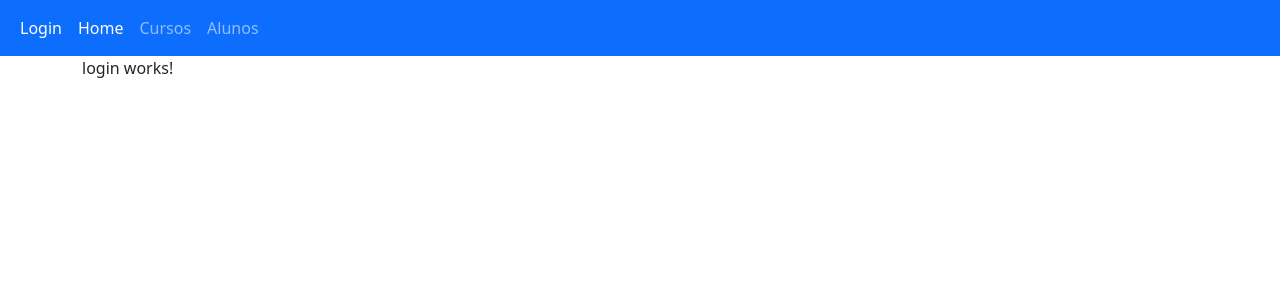
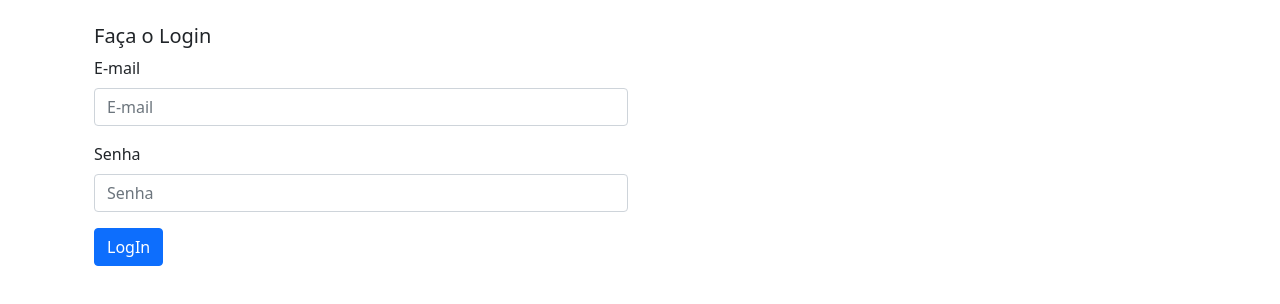
Before and after one commit to AmauriOliveira/angular-curso-loiane, an Angular app in the folder 06 rotas/: page /login in a window 1280 px wide. Shown: the top 304 px of the page. Built offline with nearby package versions, Linux system fonts and the light colour scheme.

Commit message:
Fim da aula 63

```diff
--- a/06 rotas/src/app/app.component.html
+++ b/06 rotas/src/app/app.component.html
@@ -1,12 +1,9 @@
-<nav class="navbar navbar-expand-sm navbar-dark bg-primary">
+<nav class="navbar navbar-expand-sm navbar-dark bg-primary" *ngIf="mostrarMenu">
   <div class="container-fluid">
     <div class="collapse navbar-collapse" id="navbarNav">
       <ul class="navbar-nav">
         <li class="nav-item">
           <a routerLinkActive="active" class="nav-link" routerLink="/login">Login</a>
-        </li>
-        <li class="nav-item">
-          <a routerLinkActive="active" class="nav-link" routerLink="">Home</a>
         </li>
         <li class="nav-item">
           <a routerLinkActive="active" class="nav-link" routerLink="/cursos" [queryParams]="{pagina:1}">Cursos</a>
--- a/06 rotas/src/app/app.component.ts
+++ b/06 rotas/src/app/app.component.ts
@@ -1,4 +1,6 @@
 import { Component } from '@angular/core';
+
+import { AuthService } from './login/auth.service';
 
 @Component({
   selector: 'app-root',
@@ -7,4 +9,18 @@ import { Component } from '@angular/core';
 })
 export class AppComponent {
   title = 'rotas';
+
+  mostrarMenu: boolean = false;
+
+  constructor(private authService: AuthService) {
+  }
+
+  ngOnInit() {
+    this.authService.mostrarMenuEmitter.subscribe(
+      (mostrar: boolean) => this.mostrarMenu = mostrar);
+  }
+
+  ngOnDestroy() {
+    this.authService.mostrarMenuEmitter.unsubscribe();
+  }
 }
--- a/06 rotas/src/app/app.module.ts
+++ b/06 rotas/src/app/app.module.ts
@@ -6,6 +6,7 @@ import { AppComponent } from './app.component';
 import { HomeComponent } from './home/home.component';
 import { LoginComponent } from './login/login.component';
 import { AppRoutingModule } from './app.routing.module';
+import { AuthService } from './login/auth.service';
 @NgModule({
   declarations: [
     AppComponent,
@@ -17,7 +18,7 @@ import { AppRoutingModule } from './app.routing.module';
     FormsModule,
     AppRoutingModule,
   ],
-  providers: [],
+  providers: [AuthService],
   bootstrap: [AppComponent]
 })
 export class AppModule { }
--- /dev/null
+++ b/06 rotas/src/app/login/Usuario.ts
@@ -0,0 +1,9 @@
+export class Usuario {
+  nome: string;
+  senha: string;
+
+  constructor() {
+    this.nome = '';
+    this.senha = '';
+  }
+}
--- /dev/null
+++ b/06 rotas/src/app/login/auth.service.ts
@@ -0,0 +1,30 @@
+import { EventEmitter, Injectable } from '@angular/core';
+import { Router } from '@angular/router';
+import { Usuario } from './Usuario';
+
+@Injectable({
+  providedIn: 'root'
+})
+export class AuthService {
+  private usuarioAutenticado: boolean = false;
+
+  mostrarMenuEmitter: EventEmitter<boolean> = new EventEmitter();
+
+  constructor(private router: Router) { }
+
+  fazerLogin({ nome, senha }: Usuario): void {
+    if (nome === 'amauri' && senha === 'oliveira') {
+
+      this.usuarioAutenticado = true;
+
+      this.mostrarMenuEmitter.emit(true);
+
+      this.router.navigate(['/']);
+    } else {
+      this.usuarioAutenticado = false;
+
+      this.mostrarMenuEmitter.emit(false);
+    }
+
+  }
+}
--- a/06 rotas/src/app/login/login.component.html
+++ b/06 rotas/src/app/login/login.component.html
@@ -1,2 +1,21 @@
-
-<p>login works!</p>
+<div class="container">
+  <div class="row">
+    <div class="col-sm-6">
+      <br>
+      <h5>Faça o Login</h5>
+      <!-- <form> -->
+      <div class="mb-3">
+        <label for="exampleInputEmail1" class="form-label">E-mail</label>
+        <input [(ngModel)]="usuario.nome" type="text" placeholder="E-mail" class="form-control" id="exampleInputEmail1"
+          aria-describedby="emailHelp">
+      </div>
+      <div class="mb-3">
+        <label for="exampleInputPassword1" class="form-label">Senha</label>
+        <input [(ngModel)]="usuario.senha" type="password" placeholder="Senha" class="form-control"
+          id="exampleInputPassword1">
+      </div>
+      <button (click)="fazerLogin()" type="submit" class="btn btn-primary">LogIn</button>
+      <!-- </form> -->
+    </div>
+  </div>
+</div>
--- a/06 rotas/src/app/login/login.component.ts
+++ b/06 rotas/src/app/login/login.component.ts
@@ -1,4 +1,9 @@
 import { Component, OnInit } from '@angular/core';
+
+import { AuthService } from './auth.service';
+import { Usuario } from './Usuario';
+
+
 
 @Component({
   selector: 'app-login',
@@ -7,9 +12,14 @@ import { Component, OnInit } from '@angular/core';
 })
 export class LoginComponent implements OnInit {
 
-  constructor() { }
+  private usuario: Usuario = new Usuario();
+
+  constructor(private authService: AuthService) { }
 
   ngOnInit(): void {
   }
 
+  fazerLogin() {
+    this.authService.fazerLogin(this.usuario);
+  }
 }
```
Also changed, not shown: 1 other file (tests, documents, lock files or other folders).
